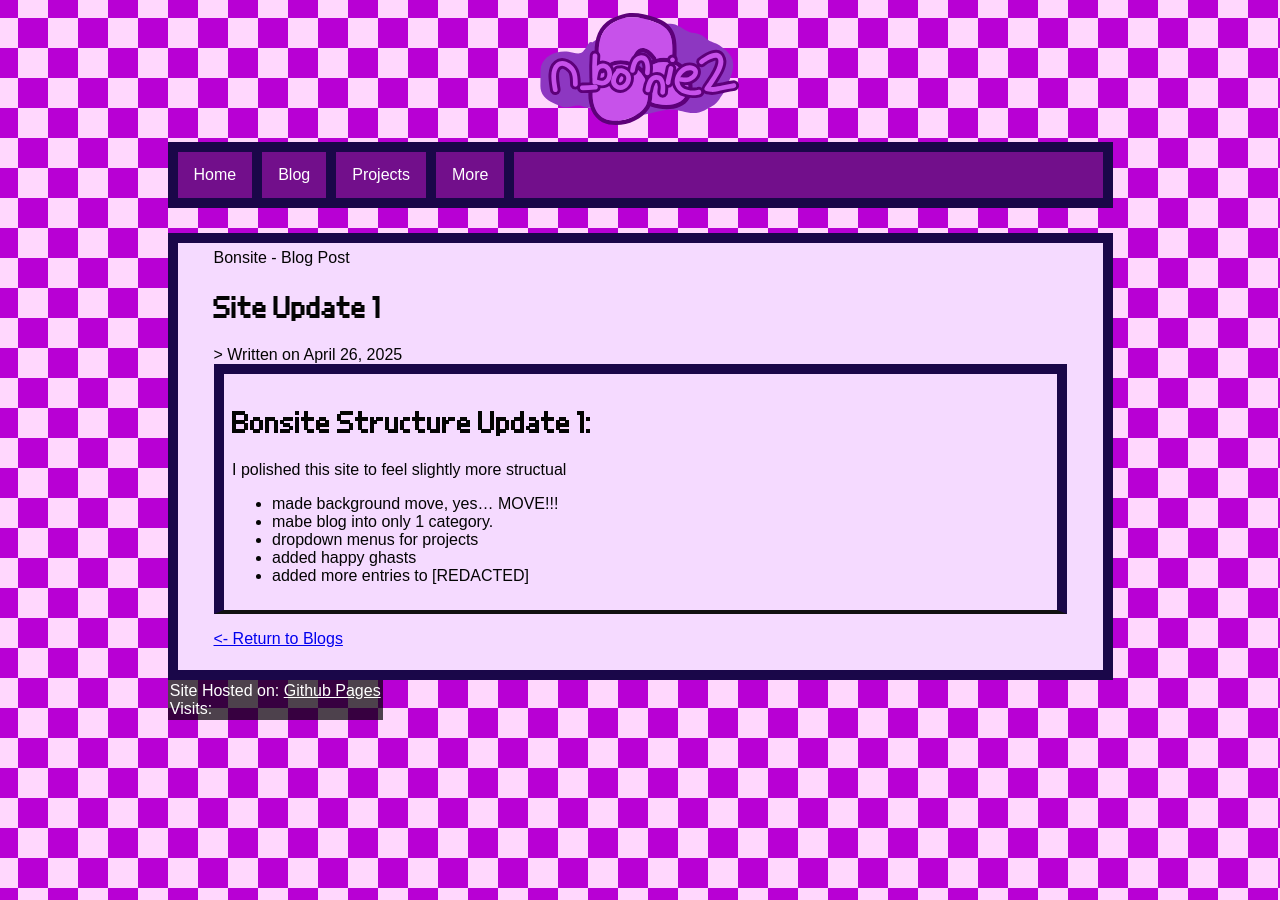
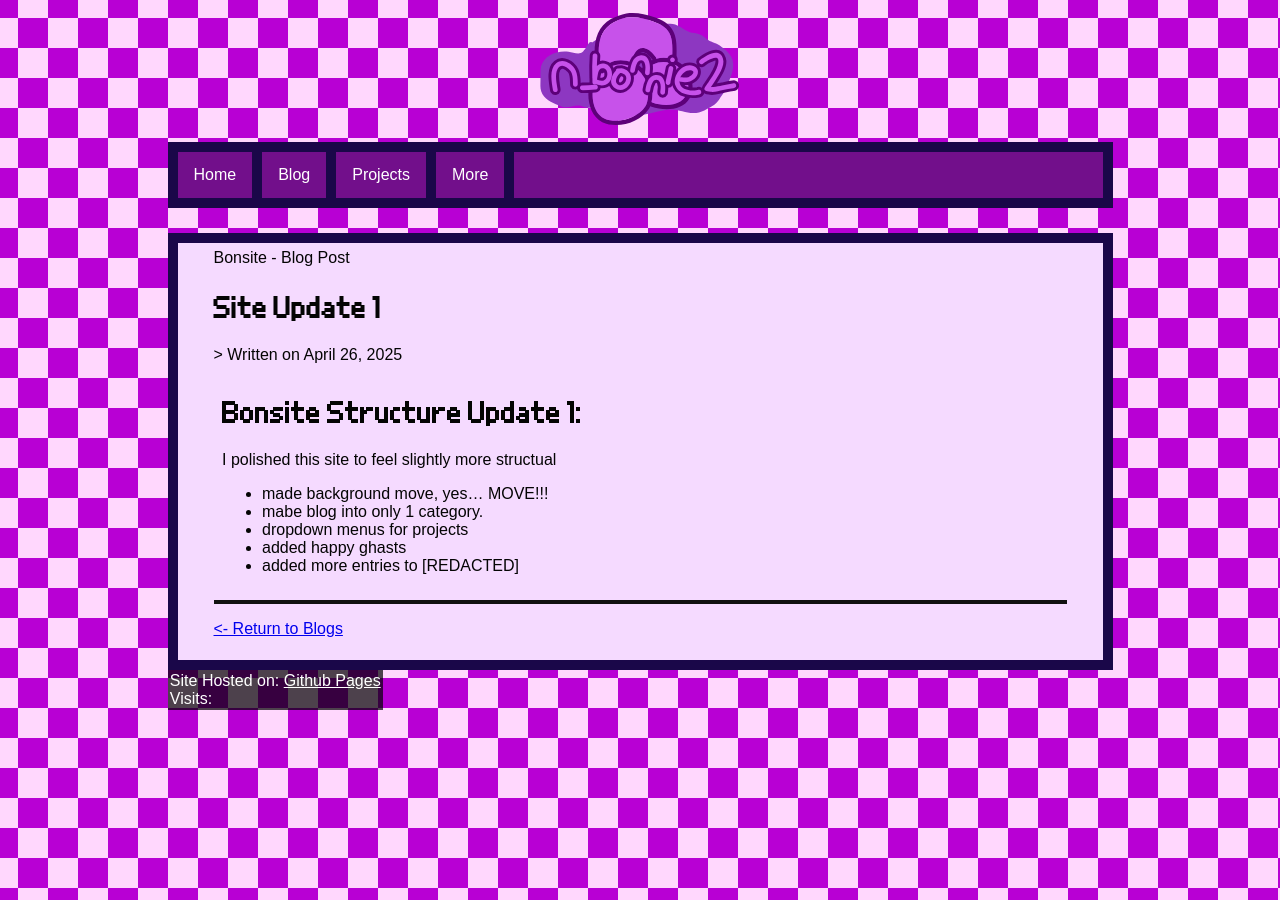
Before and after one commit to underscoreBon/underscorebon.github.io, a Jekyll site: the page built from _posts/2025-4-26-site-update-1.markdown, in a window 1280 px wide. Built offline with Jekyll 4.4.1, drawn with Linux system fonts in a browser that asks for light colours.

Commit message:
Update post.html

```diff
--- a/_layouts/post.html
+++ b/_layouts/post.html
@@ -2,10 +2,10 @@
 layout: default
 ---
 
-<article class="post bon_container pixel_font">
+<article class="post bon_container">
     Bonsite - Blog Post
   <h1>{{ page.title }}</h1><caption>> Written on {{ page.date | date: "%B %e, %Y" }}</caption>
-  <div class="entry bon_container pixel_font">
+  <div class="entry">
     {{ content }}
   </div>
 
```
